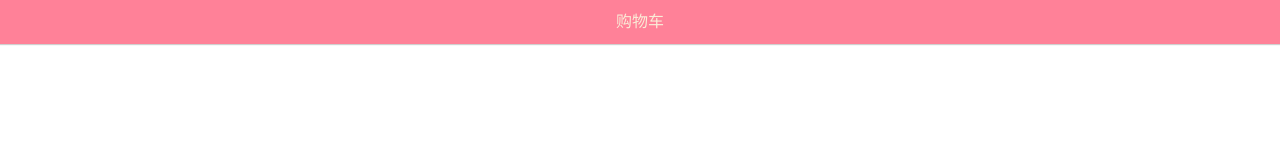
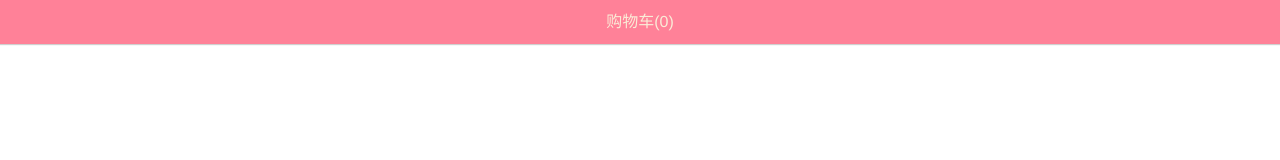
Before and after one commit to zhaoqifan884/supermail, a Vue app: page /cart in a window 1280 px wide. Shown: the top 160 px of the page. Built offline with nearby package versions, Linux system fonts and the light colour scheme.

Commit message:
购物车导航栏

```diff
--- /dev/null
+++ b/src/store/getters.js
@@ -0,0 +1,5 @@
+export default {
+  cartLength(state) {
+    return state.cartList.length
+  }
+}
--- a/src/store/index.js
+++ b/src/store/index.js
@@ -2,6 +2,7 @@ import Vue from "vue";
 import Vuex from 'vuex'
 import mutations from "./mutations";
 import actions from "./actions";
+import getters from "./getters";
 //1.安装插件
 Vue.use(Vuex)
 
@@ -13,7 +14,8 @@ const state = {
 const store = new Vuex.Store({
   state,
   mutations,
-  actions
+  actions,
+  getters
 })
 
 // 3.挂载到vue实例
--- a/src/views/cart/Cart.vue
+++ b/src/views/cart/Cart.vue
@@ -1,18 +1,23 @@
 <template>
   <div id="cart">
     <nav-bar class="cart-nav">
-      <div slot="center">购物车</div>
+      <div slot="center">购物车({{cartLength}})</div>
     </nav-bar>
   </div>
 </template>
 
 <script>
   import NavBar from "components/common/navbar/NavBar";
+  //vuex提供方法，可以直接将vuex中getters的方法转成计算属性使用
+  import {mapGetters} from 'vuex'
 
   export default {
     name: "Cart",
     components: {
       NavBar
+    },
+    computed: {
+     ...mapGetters(['cartLength'])
     }
   }
 </script>
```
